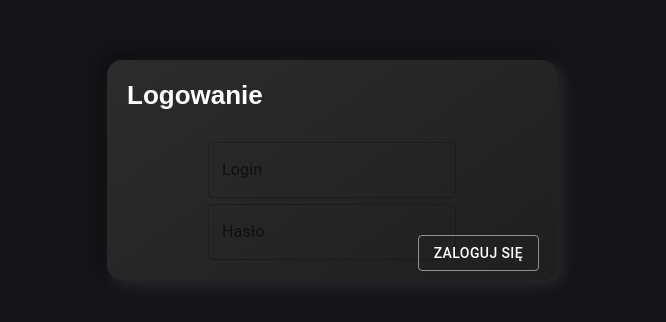
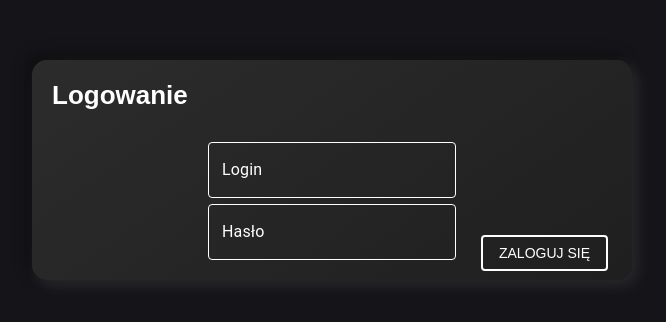
Before and after one commit to TomaszSlupik/meeting_room_booking_system, a Next.js app in the folder frontend/: page / in a window 1280 px wide. Shown: the part 230-552 px from the top of the page, without its empty margins (308-974 px from the left). Built offline with nearby package versions, Linux system fonts and the light colour scheme.

Commit message:
Dodanie alertu do logowania

```diff
--- a/frontend/src/app/components/Login/Login.css
+++ b/frontend/src/app/components/Login/Login.css
@@ -48,6 +48,6 @@
 @media (min-width: 762px) {
     .box {
         height: 220px;
-        width: 450px;
+        width: 600px;
     }
 }
--- a/frontend/src/app/components/Login/Login.jsx
+++ b/frontend/src/app/components/Login/Login.jsx
@@ -2,14 +2,18 @@
 import React, { useState } from 'react';
 import './Login.css';
 import TextField from '@mui/material/TextField';
-import Button from '@mui/material/Button';
 import axios from 'axios'
+import Mybutton from '@/app/styles/mybutton';
+import AlertMessage from '@/app/ui/AlertMessage';
 
 export default function Login() {
 
   const [username, setUsername] = useState('');
   const [password, setPassword] = useState('');
-  const [error, setError] = useState('');
+
+  // Alert
+  const [message, setMessage] = useState('');
+  const [showAlert, setShowAlert] = useState(false);
 
   const handleLogin = async () => {
     try {
@@ -17,13 +21,16 @@ export default function Login() {
         username,
         password,
       });
-      const { access_token } = response.data;
+      const { access_token, user_id } = response.data;
       localStorage.setItem('token', access_token);
+
+      localStorage.setItem('user_id', user_id);
 
 
       window.location.href = '/booking/main';
     } catch (err) {
-      setError('Błąd logowania: Sprawdź dane logowania');
+      setMessage("Błąd logowania: Sprawdź dane logowania")
+      setShowAlert(true)
     }
   };
 
@@ -40,6 +47,25 @@ export default function Login() {
                         value={username}
                         onChange={(e) => setUsername(e.target.value)}
                         style={{ color: 'white' }}
+                        InputProps={{
+                          style: { color: 'white', borderColor: 'white' },
+                        }}
+                        InputLabelProps={{
+                          style: { color: 'white' },
+                        }}
+                        sx={{
+                          '& .MuiOutlinedInput-root': {
+                            '& fieldset': {
+                              borderColor: 'white',
+                            },
+                            '&:hover fieldset': {
+                              borderColor: 'white',
+                            },
+                            '&.Mui-focused fieldset': {
+                              borderColor: 'white',
+                            },
+                          },
+                        }}
                       />
                     </div>
                     <div
@@ -52,22 +78,45 @@ export default function Login() {
                           value={password}
                           onChange={(e) => setPassword(e.target.value)}
                           style={{ color: 'white' }}
-                        />
+                          InputProps={{
+                            style: { color: 'white', borderColor: 'white' },
+                          }}
+                          InputLabelProps={{
+                            style: { color: 'white' },
+                          }}
+                          sx={{
+                            '& .MuiOutlinedInput-root': {
+                              '& fieldset': {
+                                borderColor: 'white',
+                              },
+                              '&:hover fieldset': {
+                                borderColor: 'white',
+                              },
+                              '&.Mui-focused fieldset': {
+                                borderColor: 'white',
+                              },
+                            },
+                          }}
+                          />
                     </div>
                 </div>
 
 
-                <Button
+                <Mybutton
                 style={{
                   position: 'absolute',
                   bottom: '4%',
                   right: '4%'
                 }}
-                variant="outlined" onClick={handleLogin}>Zaloguj się</Button>
-
-                {error && <p style={{ color: 'red' }}>{error}</p>}
+                onClick={handleLogin}>Zaloguj się</Mybutton>
             </div>
         </div>
+
+        <AlertMessage
+        showAlert={showAlert}
+        message={message}
+        setShowAlert={setShowAlert}
+      />
       </div>
     );
   }
```
